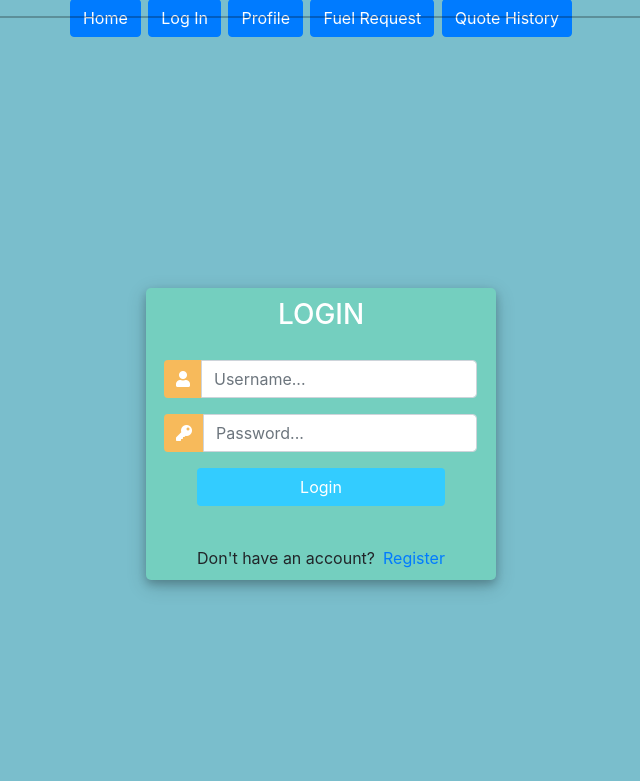
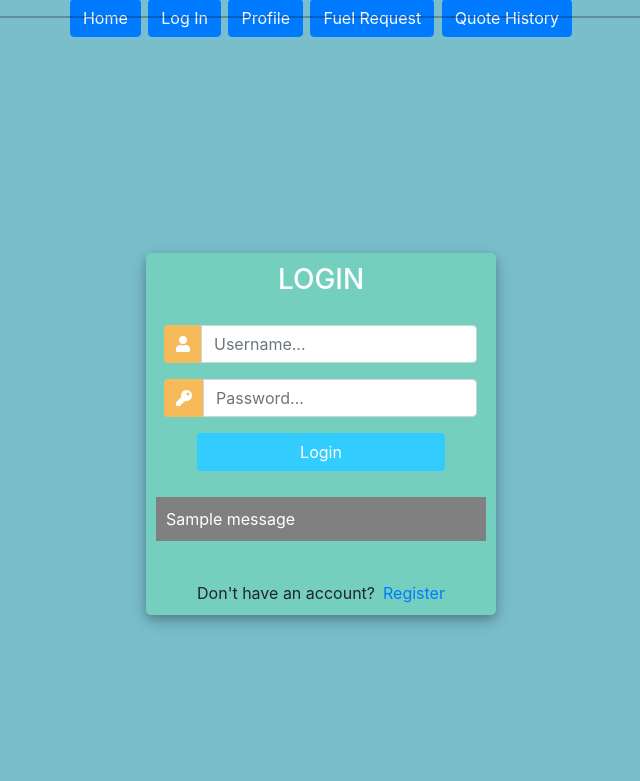
Before and after one commit to Aarr0w/COSC-4353-Group-17, a Django app: page /login/ in a window 1280 px wide. Shown: the part 25-806 px from the top of the page, without its empty margins (319-959 px from the left). Run offline with Django 4.2, Linux system fonts and the light colour scheme; tables that the repository leaves empty hold one stand-in row (values such as "Sample post"); one stand-in notice (Sample message) is shown; some libraries are stand-ins or nearby versions.

Commit message:
Updated error messages

```diff
--- a/quotes/templates/login.html
+++ b/quotes/templates/login.html
@@ -111,7 +111,9 @@ Login
 					</form>
 
 				</div>
-
+        {% for message in messages %}
+          <p id="messages">{{message}}</p>
+        {% endfor %}
 				<div class="mt-4">
 					<div class="d-flex justify-content-center links">
 						Don't have an account? <a href="{% url 'register' %}" class="ml-2">Register</a>
--- a/quotes/views.py
+++ b/quotes/views.py
@@ -2,6 +2,7 @@ from django.shortcuts import render, redirect
 from django.contrib.auth import login, authenticate
 from django.contrib.auth.forms import UserCreationForm
 from django.contrib.auth import authenticate,login, logout
+from django.contrib import messages
 from django.http import HttpRequest
 from .forms import CustomerForm, FuelRequestForm, LoginRegistration, FuelRequestHistory
 
@@ -36,15 +37,13 @@ def login_view(request):
             login(request, user)
             return redirect('home')
         else:
-            pass
+            messages.info(request, 'Username OR Password is incorrect')
     return render(request, 'login.html')
 
 def login_register(request):
-    #form = UserCreationForm()
+
     form = LoginRegistration()
     if request.method == 'POST':
-        #form = UserCreationForm(request.POST)
-
         form = LoginRegistration(request.POST)
         if form.is_valid():
             form.save()
```
